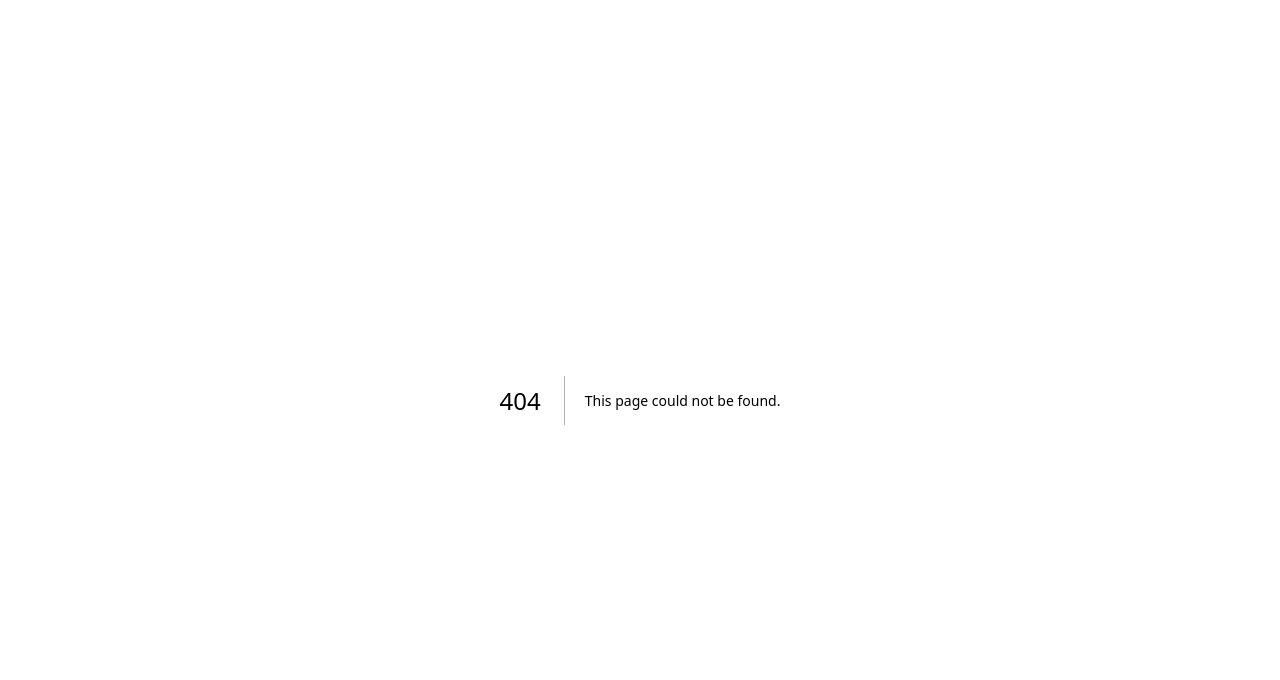
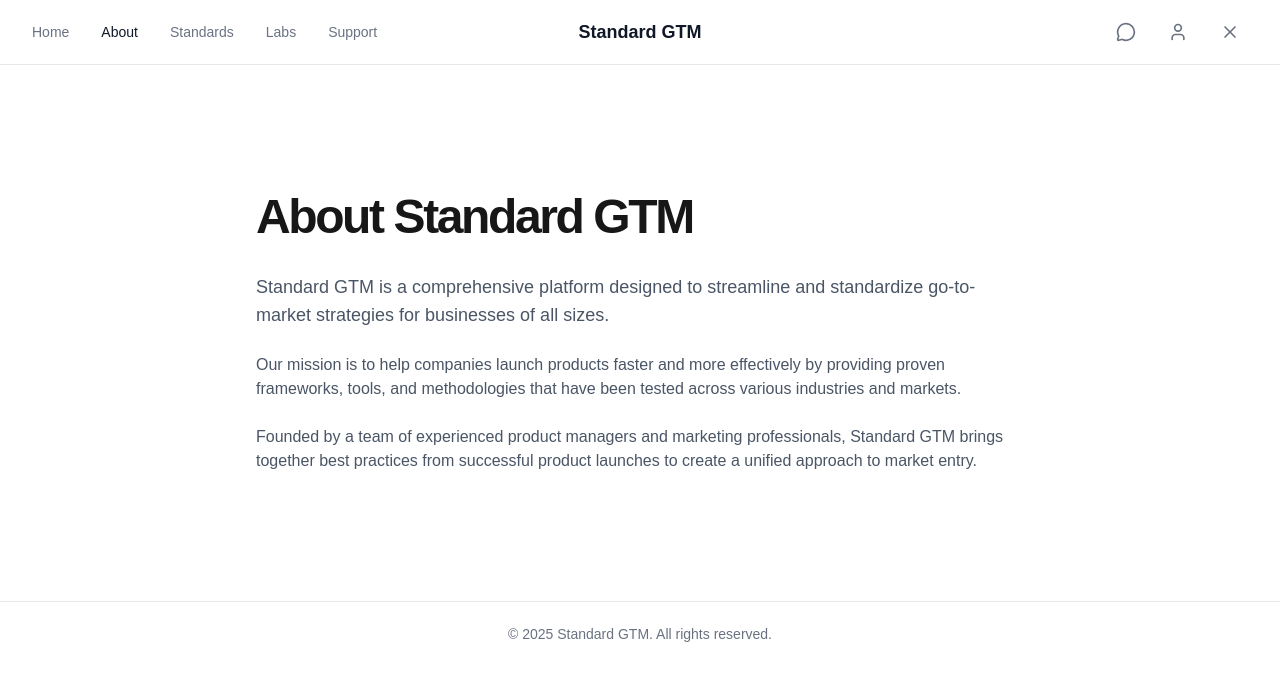
Before and after one commit to mxwllstrn/standardgtm, a Next.js app: page /about in a window 1280 px wide. Before the commit this address had no page. Shown: the top 680 px of the page. Built offline with nearby package versions, Linux system fonts and the light colour scheme.

Commit message:
Footer, Initial Pages

```diff
--- /dev/null
+++ b/app/about/page.tsx
@@ -0,0 +1,36 @@
+import Navigation from "../../components/navigation"
+import Footer from "../../components/footer"
+
+export default function AboutPage() {
+  return (
+    <div className="min-h-screen bg-white">
+      <Navigation currentPage="About" />
+
+      <main className="flex-1">
+        <section className="w-full py-12 md:py-24 lg:py-32">
+          <div className="container px-4 md:px-6">
+            <div className="mx-auto max-w-3xl">
+              <h1 className="text-3xl font-bold tracking-tighter sm:text-4xl md:text-5xl mb-8">About Standard GTM</h1>
+              <div className="space-y-6 text-gray-600">
+                <p className="text-lg">
+                  Standard GTM is a comprehensive platform designed to streamline and standardize go-to-market
+                  strategies for businesses of all sizes.
+                </p>
+                <p>
+                  Our mission is to help companies launch products faster and more effectively by providing proven
+                  frameworks, tools, and methodologies that have been tested across various industries and markets.
+                </p>
+                <p>
+                  Founded by a team of experienced product managers and marketing professionals, Standard GTM brings
+                  together best practices from successful product launches to create a unified approach to market entry.
+                </p>
+              </div>
+            </div>
+          </div>
+        </section>
+      </main>
+
+      <Footer />
+    </div>
+  )
+}
--- /dev/null
+++ b/app/labs/page.tsx
@@ -0,0 +1,57 @@
+import Navigation from "../../components/navigation"
+import Footer from "../../components/footer"
+
+export default function LabsPage() {
+  return (
+    <div className="min-h-screen bg-white">
+      <Navigation currentPage="Labs" />
+
+      <main className="flex-1">
+        <section className="w-full py-12 md:py-24 lg:py-32">
+          <div className="container px-4 md:px-6">
+            <div className="mx-auto max-w-3xl">
+              <h1 className="text-3xl font-bold tracking-tighter sm:text-4xl md:text-5xl mb-8">GTM Labs</h1>
+              <div className="space-y-8">
+                <p className="text-lg text-gray-600">
+                  Experimental tools and innovative approaches to go-to-market strategy development.
+                </p>
+
+                <div className="grid gap-6">
+                  <div className="border border-gray-200 rounded-lg p-6">
+                    <h3 className="text-xl font-semibold mb-3">AI-Powered Market Analysis</h3>
+                    <p className="text-gray-600 mb-3">
+                      Leverage artificial intelligence to analyze market trends and identify opportunities.
+                    </p>
+                    <span className="inline-block bg-blue-100 text-blue-800 text-xs px-2 py-1 rounded">Beta</span>
+                  </div>
+
+                  <div className="border border-gray-200 rounded-lg p-6">
+                    <h3 className="text-xl font-semibold mb-3">Predictive Launch Modeling</h3>
+                    <p className="text-gray-600 mb-3">
+                      Simulate different launch scenarios to optimize your go-to-market strategy.
+                    </p>
+                    <span className="inline-block bg-yellow-100 text-yellow-800 text-xs px-2 py-1 rounded">
+                      Coming Soon
+                    </span>
+                  </div>
+
+                  <div className="border border-gray-200 rounded-lg p-6">
+                    <h3 className="text-xl font-semibold mb-3">Real-time Competitor Tracking</h3>
+                    <p className="text-gray-600 mb-3">
+                      Monitor competitor activities and market movements in real-time.
+                    </p>
+                    <span className="inline-block bg-green-100 text-green-800 text-xs px-2 py-1 rounded">
+                      Available
+                    </span>
+                  </div>
+                </div>
+              </div>
+            </div>
+          </div>
+        </section>
+      </main>
+
+      <Footer />
+    </div>
+  )
+}
--- a/app/page.tsx
+++ b/app/page.tsx
@@ -1,5 +1,6 @@
 import Link from "next/link"
 import Navigation from "../components/navigation"
+import Footer from "../components/footer"
 
 export default function Page() {
   return (
@@ -29,6 +30,7 @@ export default function Page() {
           </div>
         </div>
       </section>
+      <Footer />
     </div>
   )
 }
--- /dev/null
+++ b/app/standards/page.tsx
@@ -0,0 +1,50 @@
+import Navigation from "../../components/navigation"
+import Footer from "../../components/footer"
+
+export default function StandardsPage() {
+  return (
+    <div className="min-h-screen bg-white">
+      <Navigation currentPage="Standards" />
+
+      <main className="flex-1">
+        <section className="w-full py-12 md:py-24 lg:py-32">
+          <div className="container px-4 md:px-6">
+            <div className="mx-auto max-w-3xl">
+              <h1 className="text-3xl font-bold tracking-tighter sm:text-4xl md:text-5xl mb-8">GTM Standards</h1>
+              <div className="space-y-8">
+                <p className="text-lg text-gray-600">
+                  Our standardized frameworks and methodologies for successful go-to-market execution.
+                </p>
+
+                <div className="grid gap-6">
+                  <div className="border border-gray-200 rounded-lg p-6">
+                    <h3 className="text-xl font-semibold mb-3">Market Research Framework</h3>
+                    <p className="text-gray-600">
+                      Comprehensive guidelines for conducting market analysis and competitive research.
+                    </p>
+                  </div>
+
+                  <div className="border border-gray-200 rounded-lg p-6">
+                    <h3 className="text-xl font-semibold mb-3">Product Positioning Standards</h3>
+                    <p className="text-gray-600">
+                      Best practices for defining and communicating your product's unique value proposition.
+                    </p>
+                  </div>
+
+                  <div className="border border-gray-200 rounded-lg p-6">
+                    <h3 className="text-xl font-semibold mb-3">Launch Execution Playbook</h3>
+                    <p className="text-gray-600">
+                      Step-by-step processes for coordinating successful product launches across teams.
+                    </p>
+                  </div>
+                </div>
+              </div>
+            </div>
+          </div>
+        </section>
+      </main>
+
+      <Footer />
+    </div>
+  )
+}
--- /dev/null
+++ b/app/support/page.tsx
@@ -0,0 +1,51 @@
+import Navigation from "../../components/navigation"
+import Footer from "../../components/footer"
+
+export default function SupportPage() {
+  return (
+    <div className="min-h-screen bg-white">
+      <Navigation currentPage="Support" />
+
+      <main className="flex-1">
+        <section className="w-full py-12 md:py-24 lg:py-32">
+          <div className="container px-4 md:px-6">
+            <div className="mx-auto max-w-3xl">
+              <h1 className="text-3xl font-bold tracking-tighter sm:text-4xl md:text-5xl mb-8">Support Center</h1>
+              <div className="space-y-8">
+                <p className="text-lg text-gray-600">
+                  Get help with Standard GTM and find answers to common questions.
+                </p>
+
+                <div className="grid gap-6">
+                  <div className="border border-gray-200 rounded-lg p-6">
+                    <h3 className="text-xl font-semibold mb-3">Documentation</h3>
+                    <p className="text-gray-600">
+                      Comprehensive guides and tutorials for using Standard GTM effectively.
+                    </p>
+                  </div>
+
+                  <div className="border border-gray-200 rounded-lg p-6">
+                    <h3 className="text-xl font-semibold mb-3">Community Forum</h3>
+                    <p className="text-gray-600">
+                      Connect with other users and share best practices for go-to-market success.
+                    </p>
+                  </div>
+
+                  <div className="border border-gray-200 rounded-lg p-6">
+                    <h3 className="text-xl font-semibold mb-3">Contact Support</h3>
+                    <p className="text-gray-600 mb-4">Need direct assistance? Our support team is here to help.</p>
+                    <button className="inline-flex h-9 items-center justify-center rounded-md bg-primary px-4 py-2 text-sm font-medium text-primary-foreground shadow transition-colors hover:bg-primary/90">
+                      Contact Us
+                    </button>
+                  </div>
+                </div>
+              </div>
+            </div>
+          </div>
+        </section>
+      </main>
+
+      <Footer />
+    </div>
+  )
+}
--- /dev/null
+++ b/components/footer.tsx
@@ -0,0 +1,11 @@
+export default function Footer() {
+    return (
+      <footer className="w-full border-t border-gray-200 bg-white">
+        <div className="mx-auto max-w-7xl px-4 sm:px-6 lg:px-8">
+          <div className="flex h-16 items-center justify-center">
+            <p className="text-sm text-gray-500">© {new Date().getFullYear()} Standard GTM. All rights reserved.</p>
+          </div>
+        </div>
+      </footer>
+    )
+  }
--- a/components/navigation.tsx
+++ b/components/navigation.tsx
@@ -8,8 +8,9 @@ interface NavigationProps {
 export default function Navigation({ currentPage = "Standards" }: NavigationProps) {
   const navItems = [
     { name: "Home", href: "/" },
+    { name: "About", href: "/about" },
     { name: "Standards", href: "/standards" },
-    { name: "Experiments", href: "/experiments" },
+    { name: "Labs", href: "/labs" },
     { name: "Support", href: "/support" },
   ]
 
```
